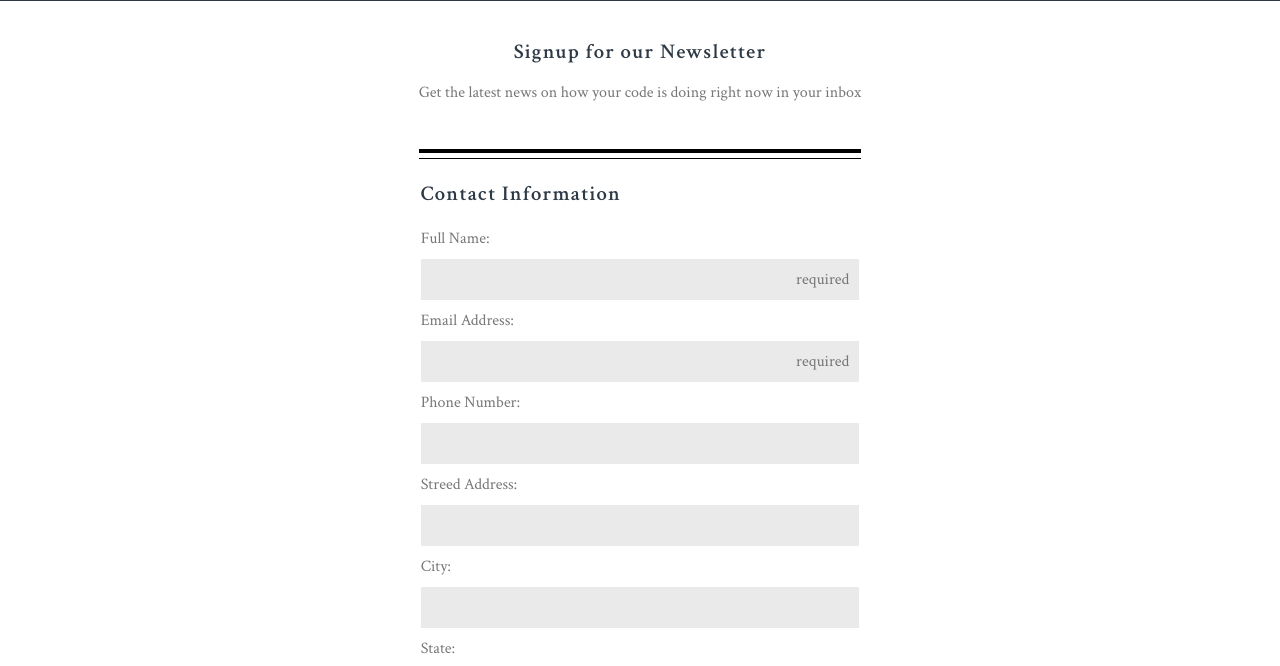
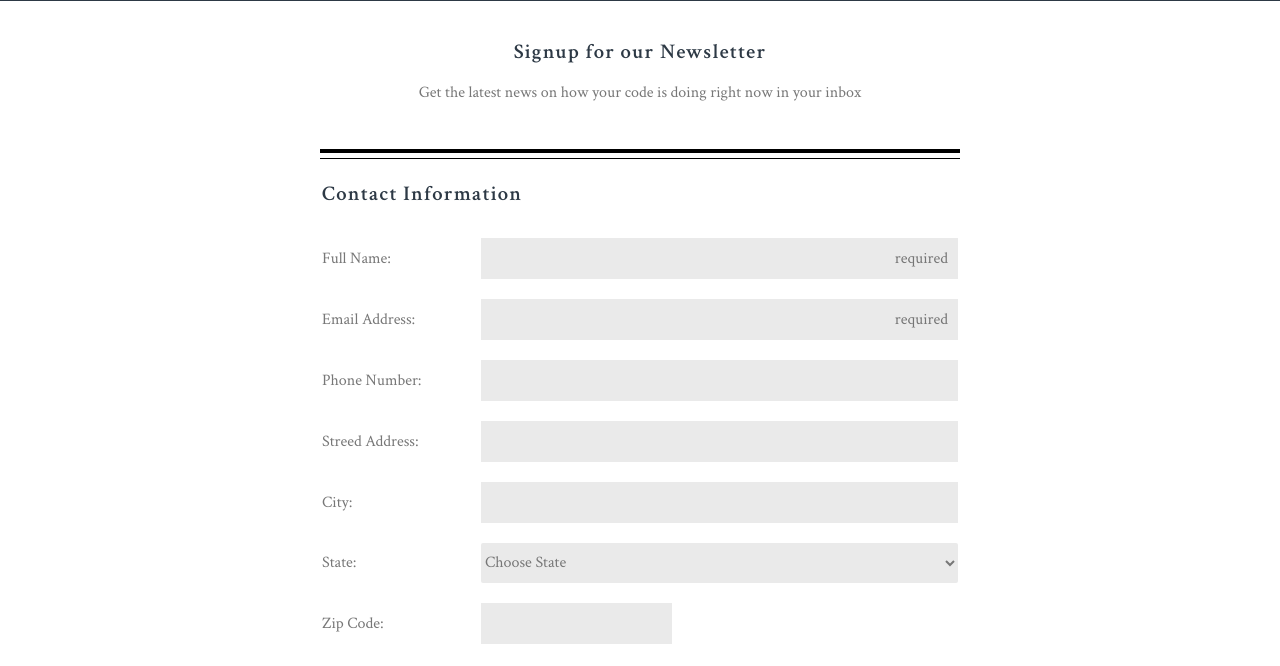
Before and after one commit to briannalnash/techdegree-project-3, a plain HTML site: page index.html in a window 1280 px wide. Shown: the part 70-736 px from the top of the page. Drawn offline with Linux system fonts and the light colour scheme.

Commit message:
Add changes to css and HTML

```diff
--- a/css/style.css
+++ b/css/style.css
@@ -79,7 +79,7 @@ fieldset {
 }
 
 button {
-  padding: 19px 39px 18px 39px;
+  padding: 19px 0 18px;
   color: #FFF;
   background-color: #5cbaba;
   font-size: 18px;
@@ -103,14 +103,11 @@ footer {
   width: 100%;
   padding: 10px 0;
   margin: 10px 0;
+  transition: all 1s;
 }
 
-#zip {
-  display: flex;
-  width: 50%;
-  flex-direction: column;
-  padding-bottom: 0;
-  margin-bottom: 0;
+.contact label {
+  width: 100%;
 }
 
 .newsletter {
@@ -131,7 +128,33 @@ footer {
   border-top: 1.5px solid black;
 }
 
+.news textarea {
+  transition: all 1s;
+}
 
+/* Psuedo & Focus Styles*/
+
+.contact input:focus,
+.contact select:focus,
+.news textarea:focus {
+  background-color: #66cccc;
+  color: #fff;
+}
+
+.contact input:hover,
+.contact select:hover,
+.news textarea:hover {
+  background-color: #f44277;
+}
+
+button:hover {
+  background-color: #f44277;
+  border: 1px solid #f44277;
+  border-width: 1px 1px 3px;
+  /*font-size: 1.8em;*/
+  /*padding: 10px 0;*/
+  transition: all .8s;
+}
 
 /* Media Queries */
 
@@ -139,7 +162,28 @@ footer {
 @media (min-width: 768px) {
   main,
   footer {
-    max-width: 70%;
+    width: 50%;
     margin: 0 auto;
   }
+
+  .flex {
+    display: flex;
+    flex-direction: row;
+    flex-wrap: wrap;
+  }
+
+  .contact input,
+  .contact select {
+    width: 75%;
+  }
+
+  .contact label {
+    width: 25%;
+    align-self: center;
+  }
+
+  #zip {
+    width: 30%;
+  }
+
 }
--- a/index.html
+++ b/index.html
@@ -25,10 +25,11 @@
           <section class="contact">
             <fieldset>
               <legend><h3>Contact Information</h3></legend>
+              <div class="flex">
                 <label for="name">Full Name:</label>
-            <input type="text" name="fullname" id="name" placeholder="required"><br />
+                <input required type="text" name="fullname" id="name" placeholder="required"><br />
                 <label for="email">Email Address:</label>
-            <input type="email" name="email" id="email" placeholder="required"><br />
+                <input required type="email" name="email" id="email" placeholder="required"><br />
                 <label for="phone">Phone Number:</label>
                 <input type="telephone" id="phone" name="telephone"><br />
                 <label for="street">Streed Address:</label>
@@ -91,6 +92,7 @@
                 </select><br />
                 <label for="zip">Zip Code:</label>
                 <input type="text" id="zip" name="zipcode"><br />
+              </div>
             </fieldset>
           </section>
 
@@ -102,8 +104,8 @@
               <input type="checkbox" id="css" name="news"><label for="css">CSS News</label><br />
               <input type="checkbox" id="javascript" name="news"><label for="javascript">Javascript News</label>
               <p>Newsletter format</p>
-              <input type="radio" id="html" name="format"><label for="html">HTML News</label><br />
-              <input type="radio" id="plain" name="format"><label for="plain text">Plain text</label><br />
+              <input type="radio" id="html-news" name="format"><label for="html-news">HTML News</label><br />
+              <input type="radio" id="plain" name="format"><label for="plain">Plain text</label><br />
               <p><label for="topics">Other topics you'd like to hear about</label></p>
               <textarea type="text" id="topics" name="textbox"></textarea>
               <button type="submit">Sign Up</button>
```
Lines whose indentation alone changed are shown as unchanged.
